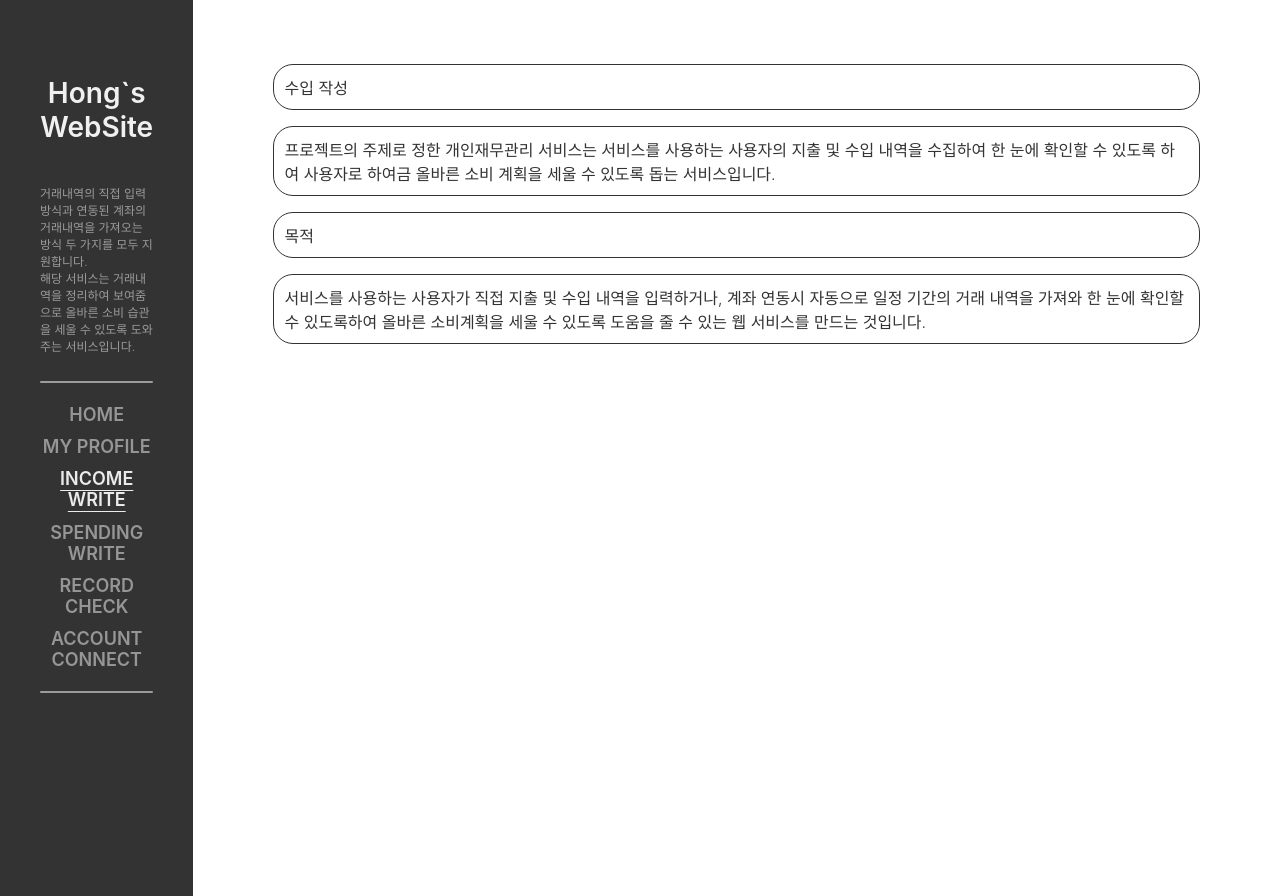
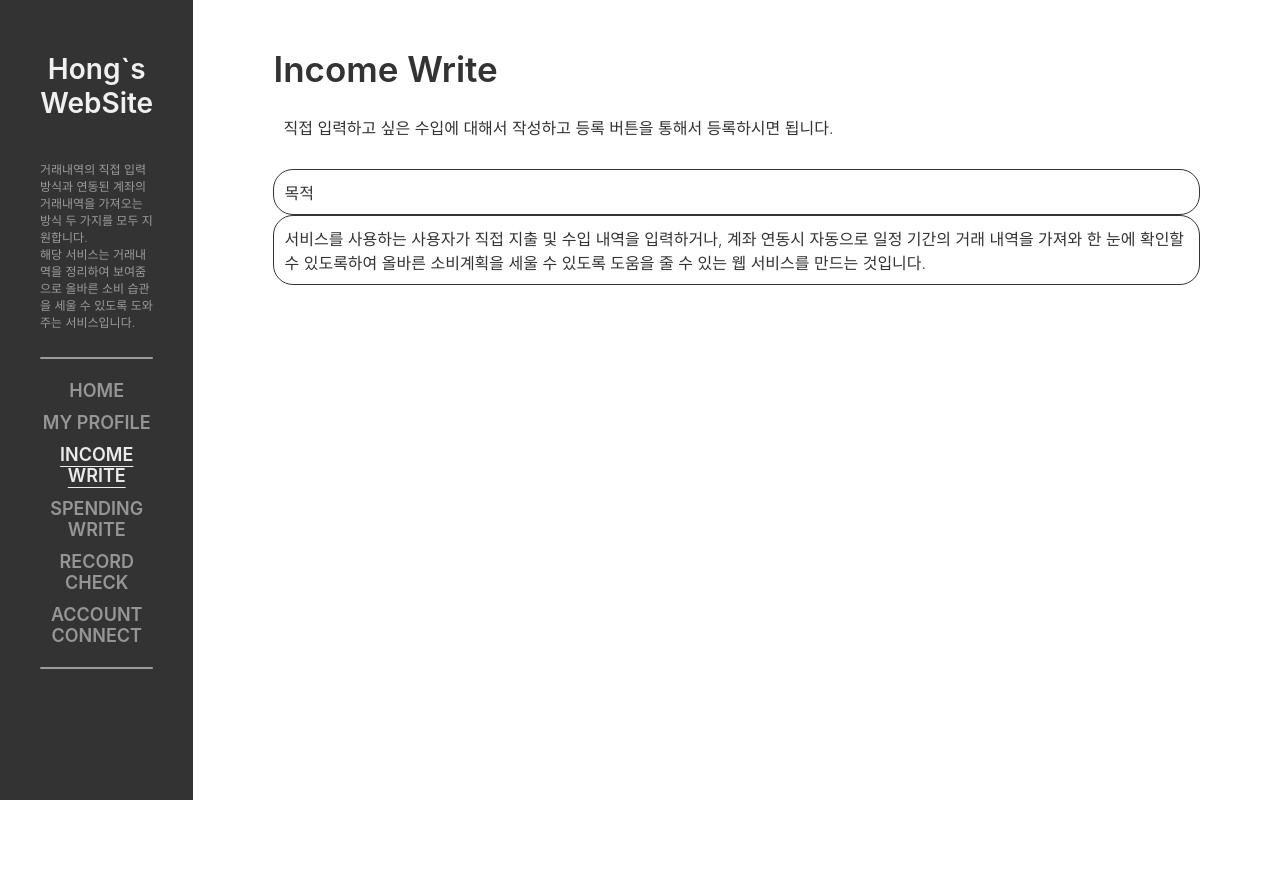
Before and after one commit to lkl4502/account_book_project, a React (Create React App) app in the folder frontend/: page /incomeWrite in a window 1280 px wide. After the commit the page ends 800 px from the top, so only its background shows below. Built offline with nearby package versions, Linux system fonts and the light colour scheme.

Commit message:
스크롤 생기는 현상 수정

```diff
--- a/frontend/src/App.css
+++ b/frontend/src/App.css
@@ -2,6 +2,7 @@
   text-align: center;
   display: flex;
   flex-direction: row;
+  height: 100%;
 }
 
 .App-logo {
--- a/frontend/src/components/Divider.jsx
+++ b/frontend/src/components/Divider.jsx
@@ -3,7 +3,7 @@ import styled from "styled-components";
 
 const DividerLine = styled.line`
   background-color: #9b9b9b;
-  border-radius: 4px;
+  border-radius: 10px;
   height: 2px;
   width: ${(props) => props.width || "100%"};
   margin-top: 15px;
--- a/frontend/src/components/Sidebar.jsx
+++ b/frontend/src/components/Sidebar.jsx
@@ -2,17 +2,16 @@ import React from "react";
 import styled from "styled-components";
 import { NavLink } from "react-router-dom";
 import Divider from "./Divider";
-import Text from "./Text";
 
 const Side = styled.div`
-  padding: 3rem 40px;
+  padding: 0 40px;
   display: flex;
   background-color: #333;
   flex-direction: column;
   align-items: top;
   justify-content: top;
   width: 15%;
-  height: 100vh;
+  height: 100%;
 `;
 
 const Menu = styled.div`
@@ -37,6 +36,7 @@ const NavStyle = styled(NavLink)`
 `;
 
 const MainP = styled.p`
+  padding-top: 1.5rem;
   font-weight: 600;
   color: #f0f0f0;
   font-size: 28px;
--- a/frontend/src/components/Text.jsx
+++ b/frontend/src/components/Text.jsx
@@ -6,29 +6,34 @@ const TitleP = styled.p`
   font-size: 35px;
   font-weight: 600;
   text-align: left;
+  margin: ${(props) => props.margin || "0px 0px 0px 0px"};
 `;
 
 const ContentP = styled(TitleP)`
   font-size: 16px;
   font-weight: 300;
-  border: 1px solid #333;
   padding: 10px 10px;
-  border-radius: 20px 20px 20px 20px;
+  border: ${(props) => (props.border ? "1px solid #333" : "none")};
+  border-radius: ${(props) => (props.border ? "20px" : "none")};
 `;
 
-function Text({ type, children }) {
+function Text({ type, margin, border, children }) {
   switch (type) {
     case "title":
       return (
         <>
-          <TitleP>{children}</TitleP>
+          <TitleP margin={margin} border={border}>
+            {children}
+          </TitleP>
         </>
       );
 
     default:
       return (
         <>
-          <ContentP>{children}</ContentP>
+          <ContentP margin={margin} border={border}>
+            {children}
+          </ContentP>
         </>
       );
   }
@@ -37,6 +42,8 @@ function Text({ type, children }) {
 Text.defaultProps = {
   type: "default",
   children: null,
+  margin: "0px 0px 0px 0px",
+  border: true,
 };
 
 export default Text;
--- a/frontend/src/index.css
+++ b/frontend/src/index.css
@@ -1,13 +1,19 @@
 body {
   margin: 0;
-  font-family: -apple-system, BlinkMacSystemFont, 'Segoe UI', 'Roboto', 'Oxygen',
-    'Ubuntu', 'Cantarell', 'Fira Sans', 'Droid Sans', 'Helvetica Neue',
+  font-family: -apple-system, BlinkMacSystemFont, "Segoe UI", "Roboto", "Oxygen",
+    "Ubuntu", "Cantarell", "Fira Sans", "Droid Sans", "Helvetica Neue",
     sans-serif;
   -webkit-font-smoothing: antialiased;
   -moz-osx-font-smoothing: grayscale;
 }
 
 code {
-  font-family: source-code-pro, Menlo, Monaco, Consolas, 'Courier New',
+  font-family: source-code-pro, Menlo, Monaco, Consolas, "Courier New",
     monospace;
 }
+
+html,
+body,
+#root {
+  height: 100%;
+}
--- a/frontend/src/pages/Home.jsx
+++ b/frontend/src/pages/Home.jsx
@@ -4,14 +4,18 @@ import Text from "../components/Text";
 function Home() {
   return (
     <div>
-      <Text type={"title"}>홈</Text>
-      <Text>
+      <Text type={"title"} margin={"0px 0px 15px 0px"}>
+        홈
+      </Text>
+      <Text margin={"0px 0px 20px 0px"}>
         프로젝트의 주제로 정한 개인재무관리 서비스는 서비스를 사용하는 사용자의
         지출 및 수입 내역을 수집하여 한 눈에 확인할 수 있도록 하여 사용자로
         하여금 올바른 소비 계획을 세울 수 있도록 돕는 서비스입니다.
       </Text>
-      <Text type={"title"}>목적</Text>
-      <Text>
+      <Text type={"title"} margin={"0px 0px 15px 0px"}>
+        목적
+      </Text>
+      <Text margin={"0px 0px 20px 0px"}>
         서비스를 사용하는 사용자가 직접 지출 및 수입 내역을 입력하거나, 계좌
         연동시 자동으로 일정 기간의 거래 내역을 가져와 한 눈에 확인할 수
         있도록하여 올바른 소비계획을 세울 수 있도록 도움을 줄 수 있는 웹
--- a/frontend/src/pages/IncomeWrite.jsx
+++ b/frontend/src/pages/IncomeWrite.jsx
@@ -1,16 +1,16 @@
 import React from "react";
 import Text from "../components/Text";
+import Divider from "../components/Divider";
 
 function IncomeWrite() {
   return (
     <div>
-      <Text size={"35px"} color={"#333"} bold={"600"}>
-        수입 작성
+      <Text type={"title"} margin={"0px 0px 15px 0px"}>
+        Income Write
       </Text>
-      <Text size={"16px"} color={"#333"} bold={"300"}>
-        프로젝트의 주제로 정한 개인재무관리 서비스는 서비스를 사용하는 사용자의
-        지출 및 수입 내역을 수집하여 한 눈에 확인할 수 있도록 하여 사용자로
-        하여금 올바른 소비 계획을 세울 수 있도록 돕는 서비스입니다.
+      <Text border={false} margin={"0px 0px 20px 0px"}>
+        직접 입력하고 싶은 수입에 대해서 작성하고 등록 버튼을 통해서 등록하시면
+        됩니다.
       </Text>
       <Text size={"35px"} color={"#333"} bold={"600"}>
         목적
```
